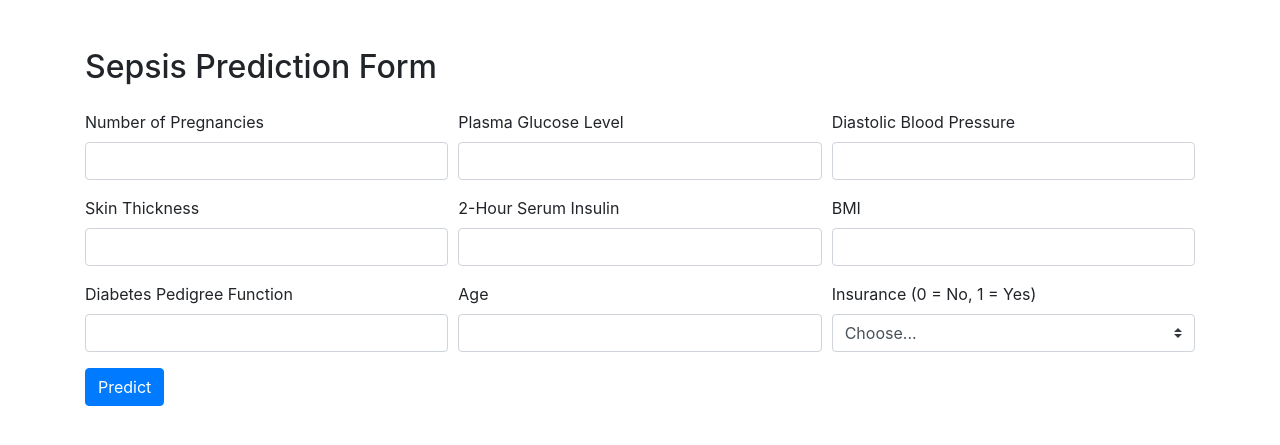
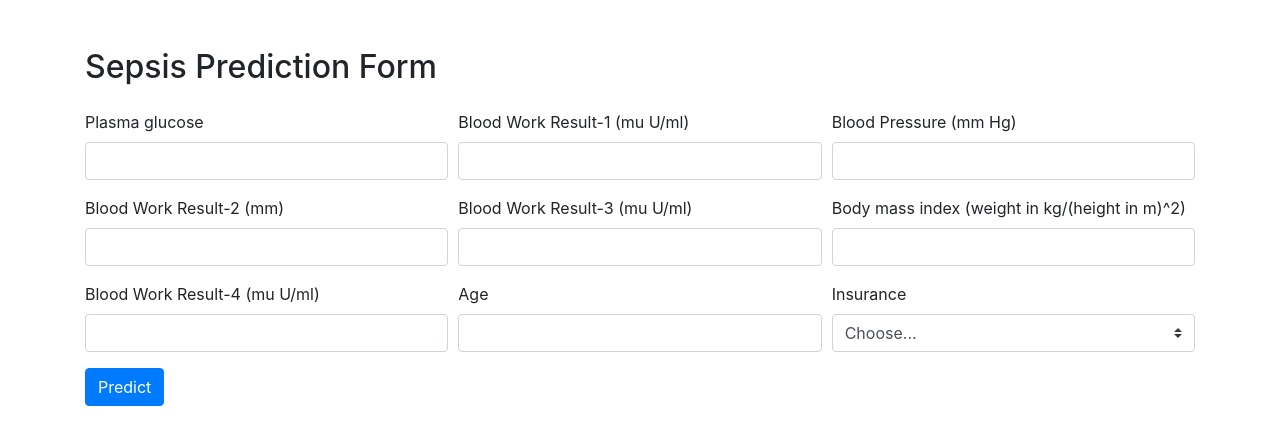
Before and after one commit to dsabljic/Sepsis-Classification, a FastAPI app: page / in a window 1280 px wide. Shown: the top 445 px of the page. Run offline with FastAPI, Linux system fonts and the light colour scheme; parts of the project's set-up code (start-up, migrations or seed data) failed here and were passed over; some libraries are stand-ins or nearby versions.

Commit message:
Ispravka labela na formi i dodvanje mjernih jedinica

```diff
--- a/app/requirements.txt
+++ b/app/requirements.txt
@@ -1,3 +1,6 @@
 fastapi==0.109.1
 Jinja2==3.1.3
 uvicorn==0.27.0
+python-multipart==0.0.7
+joblib==1.3.2
+scikit-learn==1.4.0
--- a/app/templates/index.html
+++ b/app/templates/index.html
@@ -12,35 +12,35 @@
     <form action="/predict" method="post" class="needs-validation" novalidate>
         <div class="form-row">
             <div class="col-md-4 mb-3">
-                <label for="PRG">Number of Pregnancies</label>
+                <label for="PRG">Plasma glucose</label>
                 <input type="number" class="form-control" id="PRG" name="PRG" required>
             </div>
             <div class="col-md-4 mb-3">
-                <label for="PL">Plasma Glucose Level</label>
+                <label for="PL">Blood Work Result-1 (mu U/ml)</label>
                 <input type="number" class="form-control" id="PL" name="PL" required>
             </div>
             <div class="col-md-4 mb-3">
-                <label for="PR">Diastolic Blood Pressure</label>
+                <label for="PR">Blood Pressure (mm Hg)</label>
                 <input type="number" class="form-control" id="PR" name="PR" required>
             </div>
         </div>
         <div class="form-row">
             <div class="col-md-4 mb-3">
-                <label for="SK">Skin Thickness</label>
+                <label for="SK">Blood Work Result-2 (mm)</label>
                 <input type="number" class="form-control" id="SK" name="SK" required>
             </div>
             <div class="col-md-4 mb-3">
-                <label for="TS">2-Hour Serum Insulin</label>
+                <label for="TS">Blood Work Result-3 (mu U/ml)</label>
                 <input type="number" class="form-control" id="TS" name="TS" required>
             </div>
             <div class="col-md-4 mb-3">
-                <label for="M11">BMI</label>
+                <label for="M11">Body mass index (weight in kg/(height in m)^2)</label>
                 <input type="number" step="any" class="form-control" id="M11" name="M11" required>
             </div>
         </div>
         <div class="form-row">
             <div class="col-md-4 mb-3">
-                <label for="BD2">Diabetes Pedigree Function</label>
+                <label for="BD2">Blood Work Result-4 (mu U/ml)</label>
                 <input type="number" step="any" class="form-control" id="BD2" name="BD2" required>
             </div>
             <div class="col-md-4 mb-3">
@@ -48,7 +48,7 @@
                 <input type="number" class="form-control" id="Age" name="Age" required>
             </div>
             <div class="col-md-4 mb-3">
-                <label for="Insurance">Insurance (0 = No, 1 = Yes)</label>
+                <label for="Insurance">Insurance</label>
                 <select class="custom-select" id="Insurance" name="Insurance">
                     <option selected disabled value="">Choose...</option>
                     <option value="0">No</option>
```
